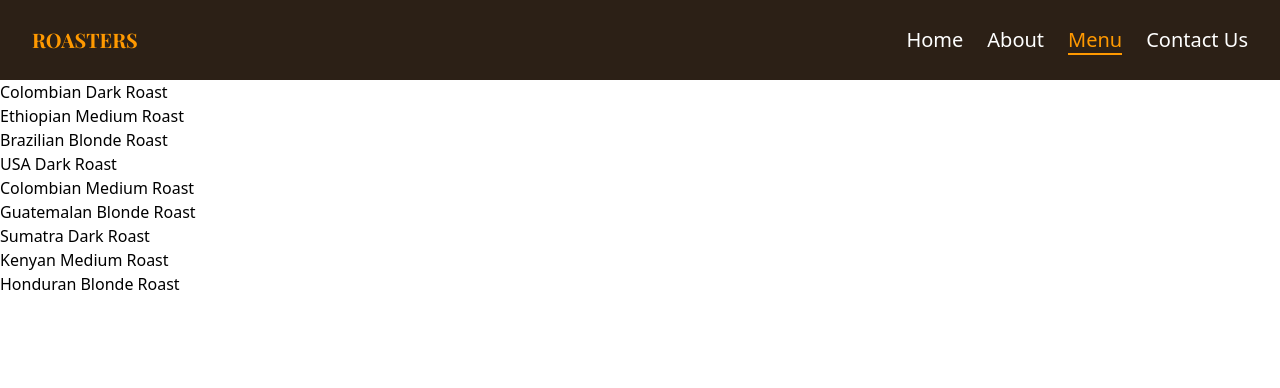
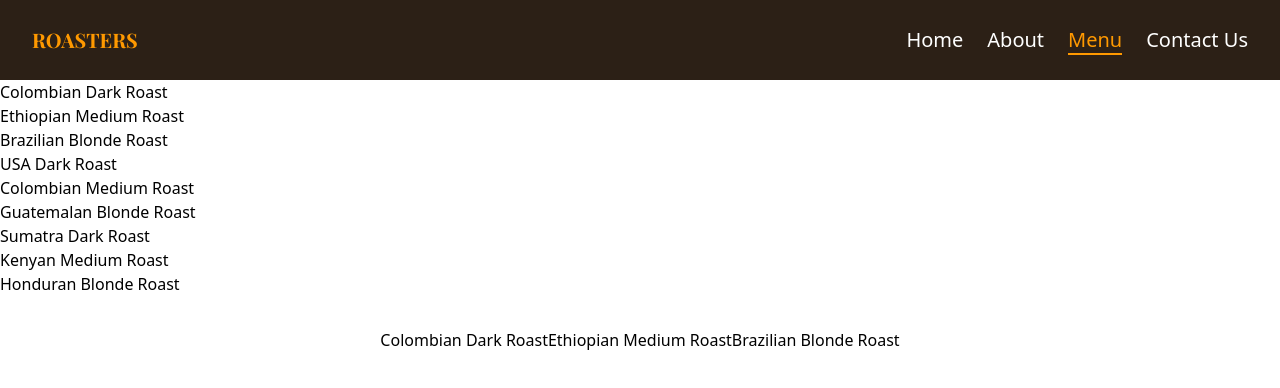
Before and after one commit to OlgaMinaievaWebDev/coffee-shop, a React (Vite) app: page /menu in a window 1280 px wide. Shown: the top 388 px of the page. Built offline with nearby package versions, Linux system fonts and the light colour scheme.

Commit message:
adding second page

```diff
--- a/src/ui/AppLayout.jsx
+++ b/src/ui/AppLayout.jsx
@@ -1,14 +1,24 @@
 import { Outlet, useNavigation } from "react-router-dom";
 import Header from "../components/Header";
-import Menu from "../components/Menu";
+import MenuItem from "../components/MenuItem";
+import menuItems from "../menuItems";
 
 function AppLayout() {
   const navigation = useNavigation();
+
+  const featuredMenuItems = menuItems.slice(0, 3); // For example, display the first 3 items
   return (
     <>
       <Header />
-      <main>
-        <Outlet />
+      <Outlet />
+      <main className="pt-4">
+        <div className="bg-lightBrown py-4">
+          <div className="container mx-auto flex flex-wrap justify-center">
+            {featuredMenuItems.map((item) => (
+              <MenuItem key={item.id} item={item} />
+            ))}
+          </div>
+        </div>
       </main>
     </>
   );
```
